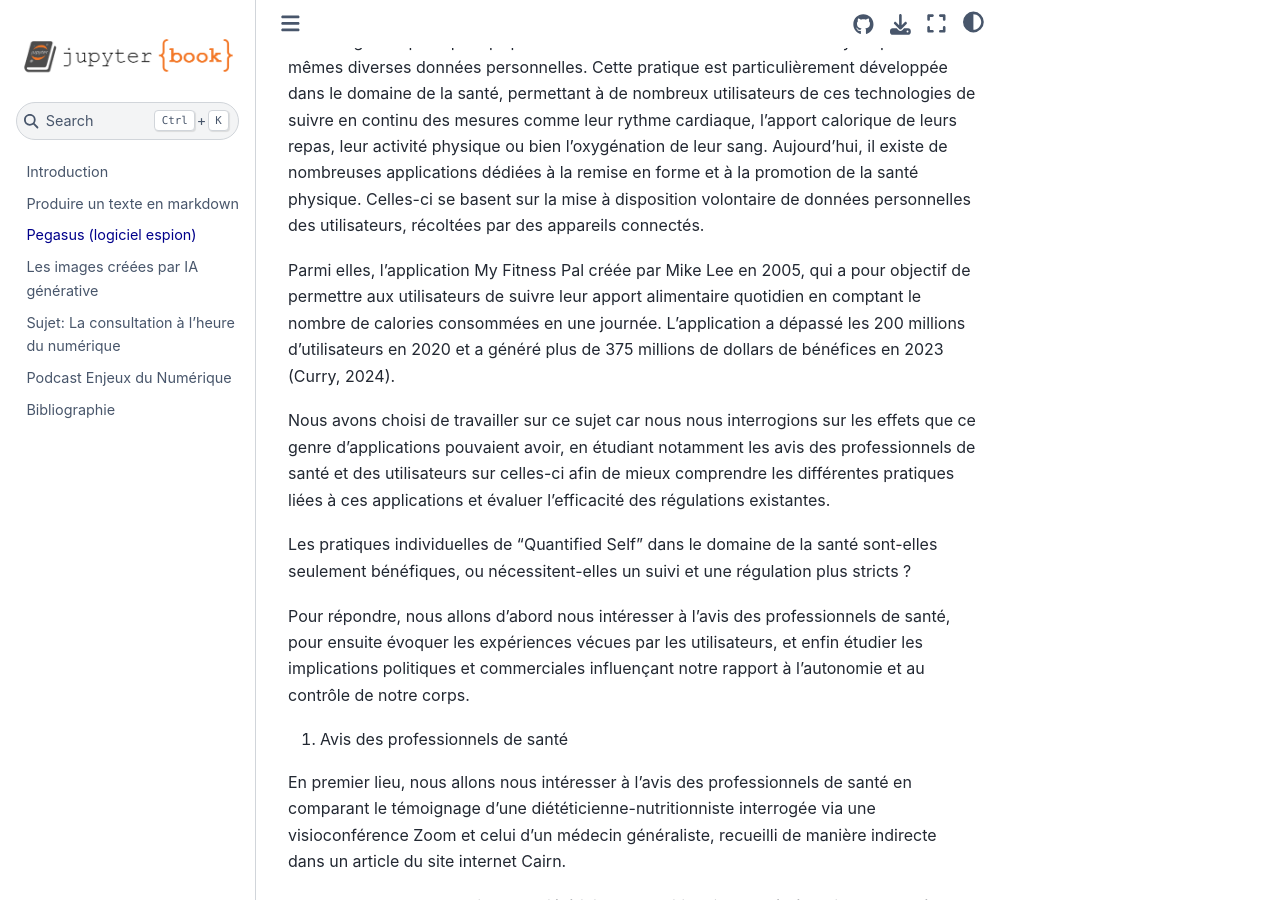
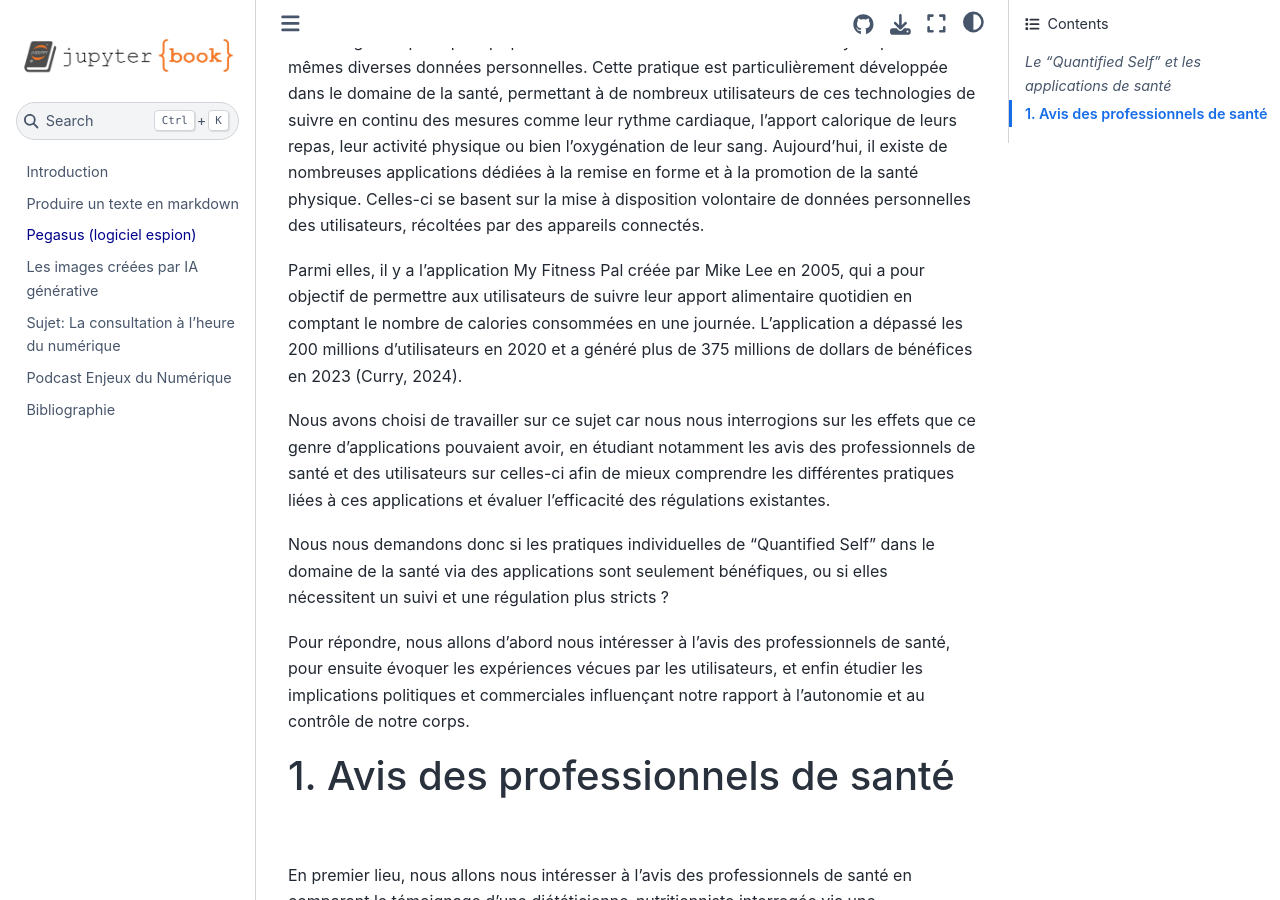
Before and after one commit to luneauaymeric/digital_culture_collective_page, a Jupyter Book: the page built from appli_sante/appli_sante.md, in a window 1280 px wide and 900 px high, scrolled down 330 px. Built offline with Jupyter Book 1.0.4 settings and Sphinx 7.4.7 and the Sphinx Book theme 1.1.4, drawn with Linux system fonts in a browser that asks for light colours.

Commit message:
appli_sante/appli_sante.md updated from https://stackedit.io/

```diff
--- a/appli_sante/appli_sante.md
+++ b/appli_sante/appli_sante.md
@@ -4,21 +4,15 @@ En 2010, lors d’une conférence TED, le journaliste américain Gary Wolf, l’
 
 Pour notre projet d’étude, nous avons décidé de nous intéresser au thème du “Quantified Self”. Le “Quantified Self” est un terme inventé aux Etats-Unis qui regroupe les pratiques, technologies et principes qui permettent aux individus de mesurer et analyser par eux-mêmes diverses données personnelles. Cette pratique est particulièrement développée dans le domaine de la santé, permettant à de nombreux utilisateurs de ces technologies de suivre en continu des mesures comme leur rythme cardiaque, l’apport calorique de leurs repas, leur activité physique ou bien l’oxygénation de leur sang. Aujourd’hui, il existe de nombreuses applications dédiées à la remise en forme et à la promotion de la santé physique. Celles-ci se basent sur la mise à disposition volontaire de données personnelles des utilisateurs, récoltées par des appareils connectés.
 
-Parmi elles, l’application My Fitness Pal créée par Mike Lee en 2005, qui a pour objectif de permettre aux utilisateurs de suivre leur apport alimentaire quotidien en comptant le nombre de calories consommées en une journée. L’application a dépassé les 200 millions d’utilisateurs en 2020 et a généré plus de 375 millions de dollars de bénéfices en 2023 (Curry, 2024).
+Parmi elles, il y a l’application My Fitness Pal créée par Mike Lee en 2005, qui a pour objectif de permettre aux utilisateurs de suivre leur apport alimentaire quotidien en comptant le nombre de calories consommées en une journée. L’application a dépassé les 200 millions d’utilisateurs en 2020 et a généré plus de 375 millions de dollars de bénéfices en 2023 (Curry, 2024).
 
 Nous avons choisi de travailler sur ce sujet car nous nous interrogions sur les effets que ce genre d’applications pouvaient avoir, en étudiant notamment les avis des professionnels de santé et des utilisateurs sur celles-ci afin de mieux comprendre les différentes pratiques liées à ces applications et évaluer l’efficacité des régulations existantes.
 
-
-
-Les pratiques individuelles de “Quantified Self” dans le domaine de la santé sont-elles seulement bénéfiques, ou nécessitent-elles un suivi et une régulation plus stricts ?
-
-
+Nous nous demandons donc si les pratiques individuelles de “Quantified Self” dans le domaine de la santé via des applications sont seulement bénéfiques, ou si elles nécessitent un suivi et une régulation plus stricts ?
 
 Pour répondre, nous allons d’abord nous intéresser à l’avis des professionnels de santé, pour ensuite évoquer les expériences vécues par les utilisateurs, et enfin étudier les implications politiques et commerciales influençant notre rapport à l’autonomie et au contrôle de notre corps.
 
-
-
-1.  Avis des professionnels de santé
+# 1.  Avis des professionnels de santé </ins>
 
 
 
```
Also changed, not shown: other parts of appli_sante/appli_sante.md (+1 -1 lines).
